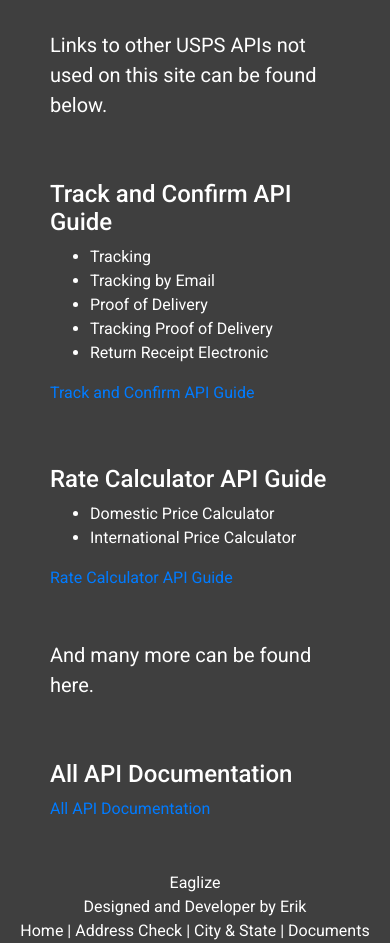
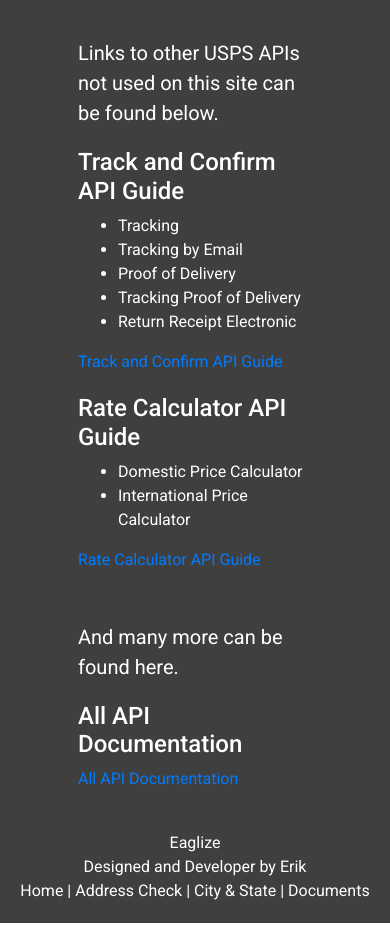
Before and after one commit to foshesco/address-validation, a React (Create React App) app: page /documents in a window 390 px wide. Shown: the part 780-1723 px from the top of the page. Built offline with nearby package versions, Linux system fonts and the light colour scheme.

Commit message:
update footer

```diff
--- a/src/ui/components/document/document-common.css
+++ b/src/ui/components/document/document-common.css
@@ -8,7 +8,7 @@
 @media (max-width: 800px) {
     .document-container {
         min-height: 700px;
-        margin: 50px;
+        margin: 5% 20%;
     }
     .document-links {
         display: flex;
@@ -16,14 +16,14 @@
         justify-content: space-around;
     }
     .document-links div {
-        padding-top: 60px
+        padding-top: 20px
     }
 }
 
 @media (min-width: 800px) {
     .document-container {
         min-height: 700px;
-        margin: 50px 150px;
+        margin: 5% 20%;
     }
     .document-links {
         display: flex;
--- a/src/ui/components/footer/footer-common.css
+++ b/src/ui/components/footer/footer-common.css
@@ -1,8 +1,6 @@
 .footer-container {
-    display: flex;
-    flex-direction: column;
-    align-items: center;
-    justify-content: center;
+    padding: 20px;
+    text-align: center;
 }
 
 [data-theme="dark"] .footerLink {
--- a/src/ui/components/home/home-common.css
+++ b/src/ui/components/home/home-common.css
@@ -1,7 +1,7 @@
 @media (max-width: 800px) {
     .home-container {
-        min-height: 650px;
-        margin: 50px 50px;
+        min-height: 700px;
+        margin: 5% 20%;
         display: flex;
         justify-content: center;
         align-items: center;
@@ -11,7 +11,7 @@
 @media (min-width: 800px) {
     .home-container {
         min-height: 550px;
-        margin: 50px 300px;
+        margin: 5% 20%;
         display: flex;
         justify-content: center;
         align-items: center;
```
